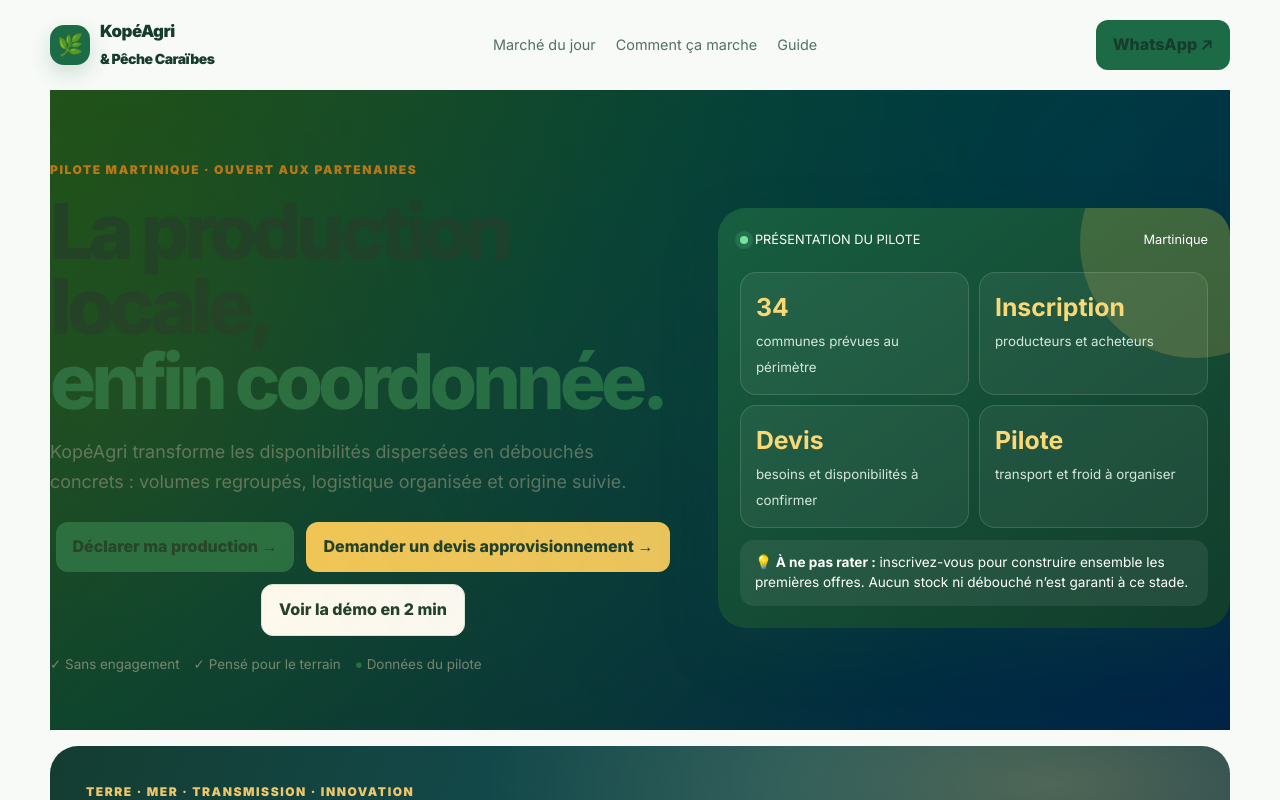
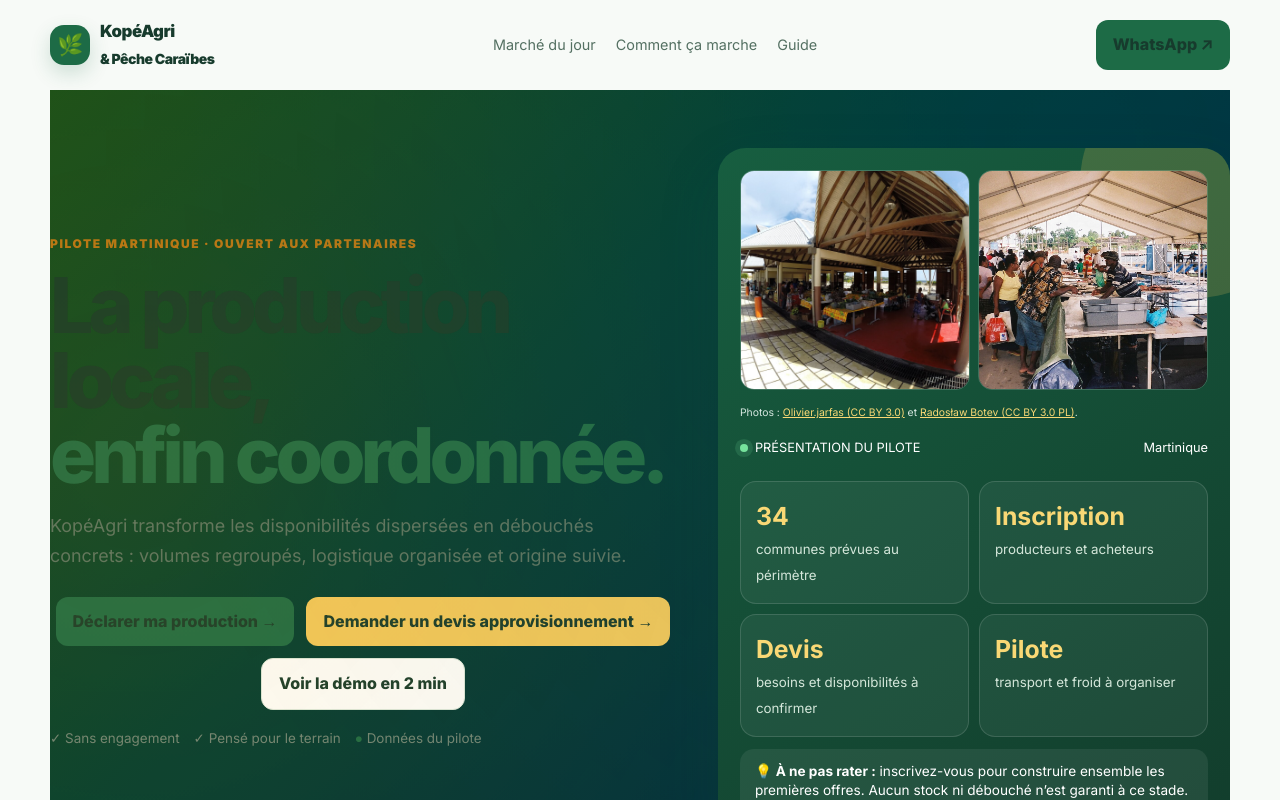
Before and after one commit to CVlad97/kopeagri-caraibes, a React (Vite) app: page / in a window 1280 px wide. Shown: the top 800 px of the page. Built offline with nearby package versions, Linux system fonts and the light colour scheme.

Commit message:
feat: show licensed Martinique farm and fish market photography

```diff
--- a/src/pages/LandingOfficiellePage.tsx
+++ b/src/pages/LandingOfficiellePage.tsx
@@ -28,6 +28,11 @@ const styles = `
   .micro-proof strong { color:#1d6b46; }
   .hero-card { position:relative; overflow:hidden; padding:22px; border-radius:28px; color:white; background:linear-gradient(145deg,#175e40,#123d2c); box-shadow:0 24px 60px #174d3630; }
   .hero-card:before { content:''; position:absolute; width:230px; height:230px; border-radius:50%; right:-80px; top:-80px; background:#f4c95d30; }
+  .hero-photo-grid { position:relative; display:grid; grid-template-columns:1fr 1fr; gap:8px; margin-bottom:16px; }
+  .hero-photo-grid img { width:100%; height:220px; object-fit:cover; border-radius:14px; border:1px solid #ffffff2d; }
+  .hero-photo-grid img:first-child { object-position:center; }
+  .photo-credits {font-size:.65rem;color:#d5e6df;line-height:1.4;margin:3px 0 18px}
+  .photo-credits a {text-decoration:underline;color:#f9d875}
   .live { position:relative; display:flex; justify-content:space-between; align-items:center; margin-bottom:22px; font-size:.8rem; }
   .live-dot { display:inline-block; width:8px; height:8px; margin-right:7px; border-radius:50%; background:#75e29c; box-shadow:0 0 0 5px #75e29c25; }
   .snapshot { position:relative; display:grid; grid-template-columns:1fr 1fr; gap:10px; }
@@ -110,7 +115,7 @@ export default function LandingOfficiellePage() {
             <div className="micro-proof"><span>✓ Sans engagement</span><span>✓ Pensé pour le terrain</span><span><strong>●</strong> Données du pilote</span></div>
 
           </div>
-          <aside className="hero-card" aria-label="Aperçu du marché local">
+          <aside className="hero-card" aria-label="Aperçu du marché local"><div className="hero-photo-grid"><img src={import.meta.env.BASE_URL+'visuals/le-vauclin-market.jpg'} alt="Marché de fruits et légumes au Vauclin, Martinique" loading="eager"/><img src={import.meta.env.BASE_URL+'visuals/fort-de-france-fish-market.jpg'} alt="Marché aux poissons à Fort-de-France, Martinique" loading="eager"/></div><p className="photo-credits">Photos : <a href="https://commons.wikimedia.org/wiki/File:Le-vauclin-fruits-and-vegetables-market.jpg" target="_blank" rel="noopener noreferrer">Olivier.jarfas (CC BY 3.0)</a> et <a href="https://commons.wikimedia.org/wiki/File:Fort-de-France_fish_market_2008_(1).jpg" target="_blank" rel="noopener noreferrer">Radosław Botev (CC BY 3.0 PL)</a>.</p>
             <div className="live"><span><i className="live-dot" />PRÉSENTATION DU PILOTE</span><span>Martinique</span></div>
             <div className="snapshot"><div className="snapshot-item"><b>34</b><small>communes prévues au périmètre</small></div><div className="snapshot-item"><b>Inscription</b><small>producteurs et acheteurs</small></div><div className="snapshot-item"><b>Devis</b><small>besoins et disponibilités à confirmer</small></div><div className="snapshot-item"><b>Pilote</b><small>transport et froid à organiser</small></div></div>
             <div className="alert">💡 <strong>À ne pas rater :</strong> inscrivez-vous pour construire ensemble les premières offres. Aucun stock ni débouché n’est garanti à ce stade.</div>
```
Also changed, not shown: public/visuals/fort-de-france-fish-market.jpg (added), public/visuals/le-vauclin-market.jpg (added), 1 other file (tests, documents, lock files or other folders).
